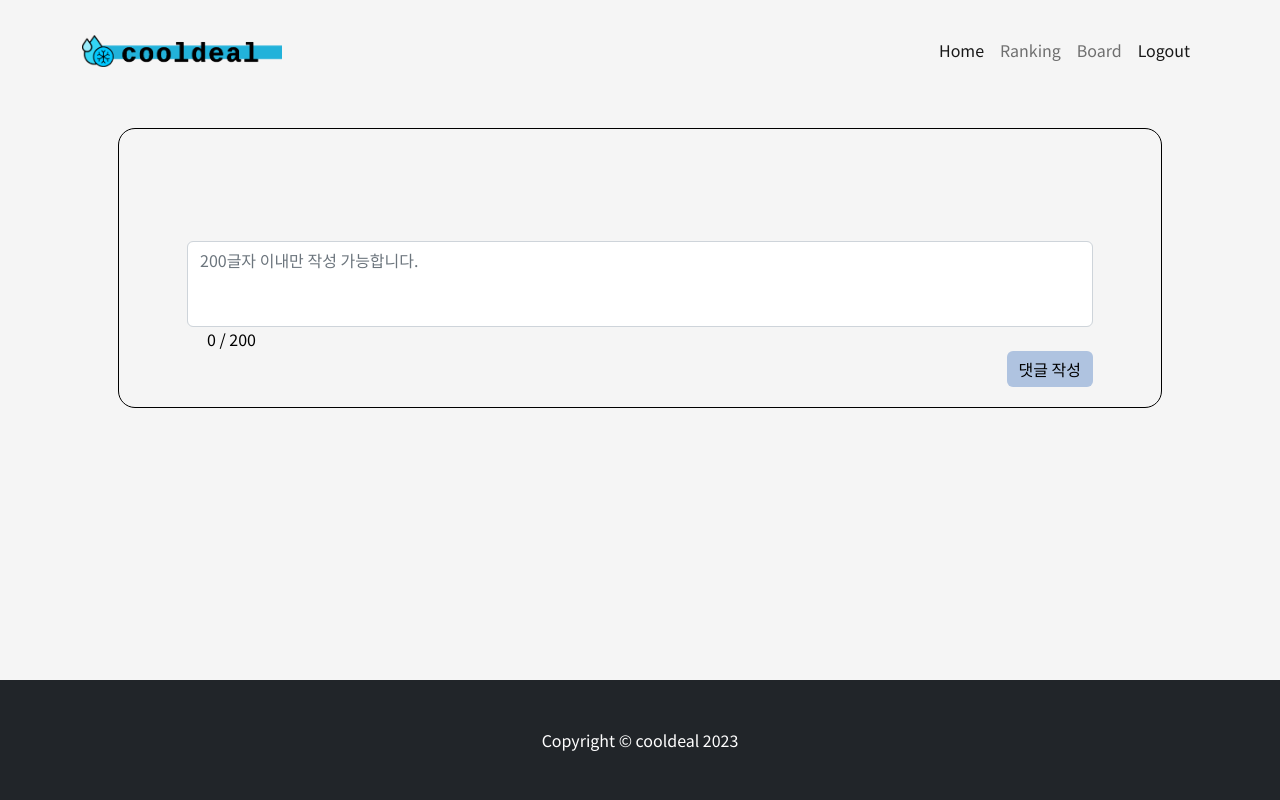
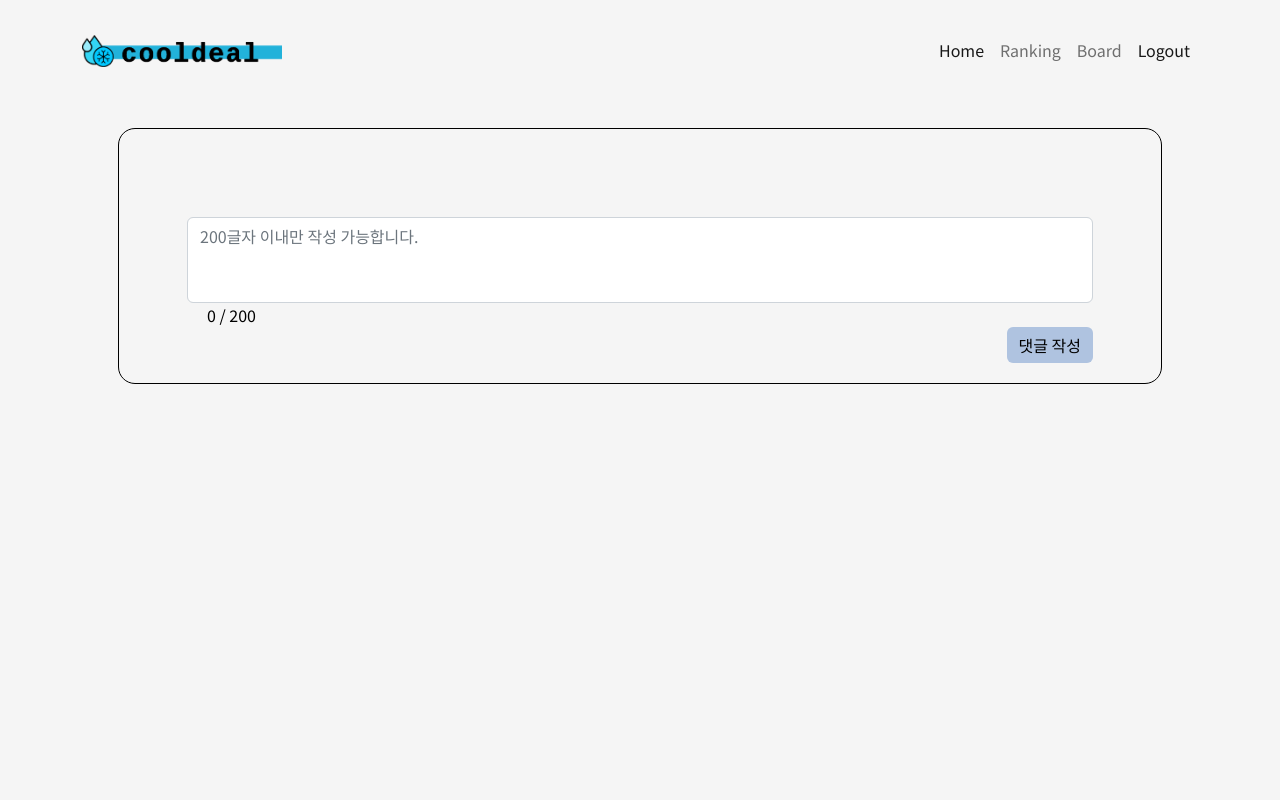
Before and after one commit to wjwjsk/remove_error, a Django app: page /board/ in a window 1280 px wide. Run offline with Django 4.2, Linux system fonts and the light colour scheme; the visitor is signed in with stand-in values (Sample User, id 1); data that the repository does not hold is empty; parts of the project's set-up code (start-up, migrations or seed data) failed here and were passed over; some libraries are stand-ins or nearby versions.

Commit message:
보드변경

```diff
--- a/remove_error/apps/static/css/common.css
+++ b/remove_error/apps/static/css/common.css
@@ -23,7 +23,7 @@ table {
 
 
 th, td {
-    padding: 20px;
+    padding: 10px;
 }
 
 .float-right{
@@ -38,10 +38,10 @@ th, td {
     border: 1px solid #aaaaaa4f;
   }
   .content{
-    font-size: 1.3rem;
+    font-size: 1rem;
     line-break: anywhere;
     padding-bottom: 6px;
-    line-height: 30px;
+    line-height: 25px;
   }
   .dsc{
     font-size: 0.65rem;
--- a/remove_error/apps/templates/board.html
+++ b/remove_error/apps/templates/board.html
@@ -39,7 +39,7 @@
               </tbody>
             </table>
 
-            <div class="container px-4 px-lg-5 mt-5">
+            <div class="container px-4 px-lg-5 mt-5" style="margin-top: 1.5rem !important">
                 <form method="POST">
                   <div class="row" style="display: grid; gap: 10px">
                     <div class="form-group col-md-9" style="width: 100%;">
@@ -59,11 +59,7 @@
       </div>
     </section>
     <!-- Footer-->
-    <footer class="py-o bg-dark">
-      <div class="container1">
-        <p class="m-0 text-center text-white">Copyright © cooldeal 2023</p>
-      </div>
-    </footer>
+
     <!-- Bootstrap core JS-->
     <script src="https://cdn.jsdelivr.net/npm/bootstrap@5.2.3/dist/js/bootstrap.bundle.min.js"></script>
     <!-- Core theme JS-->
```
